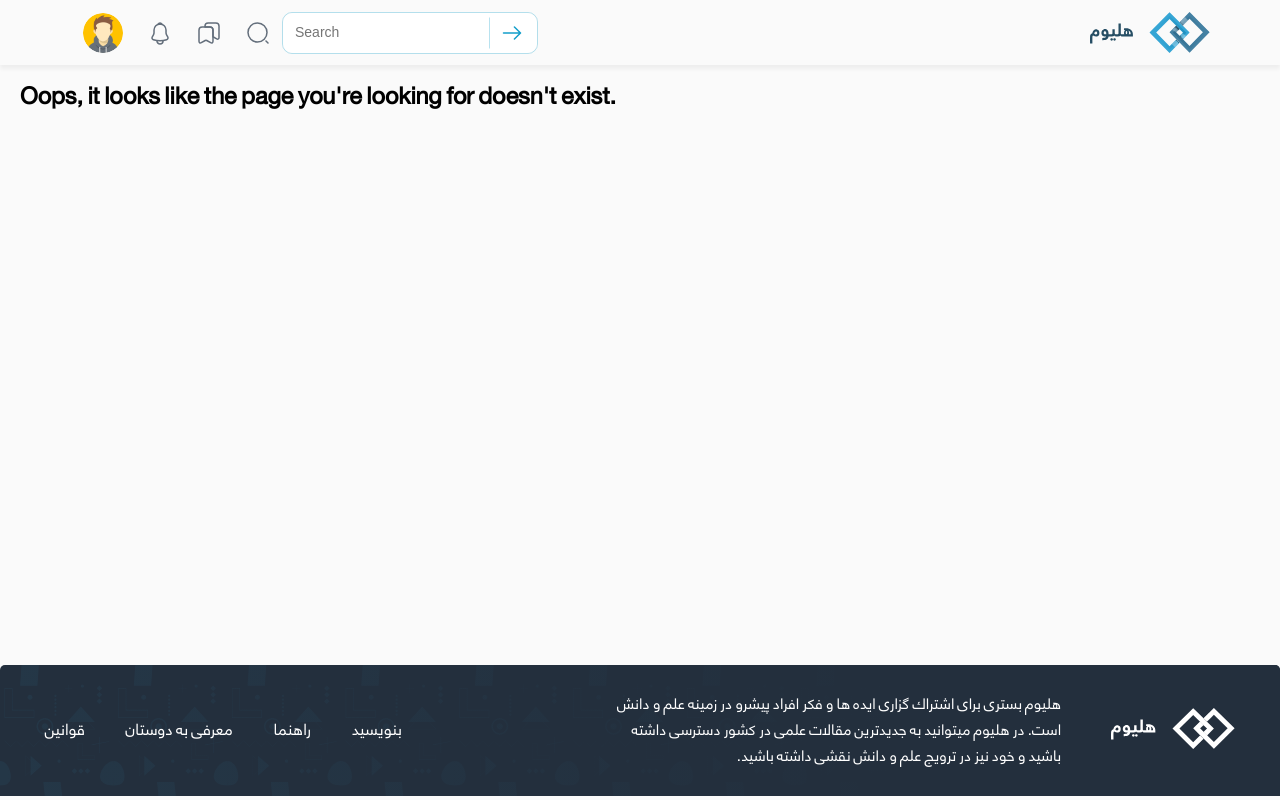
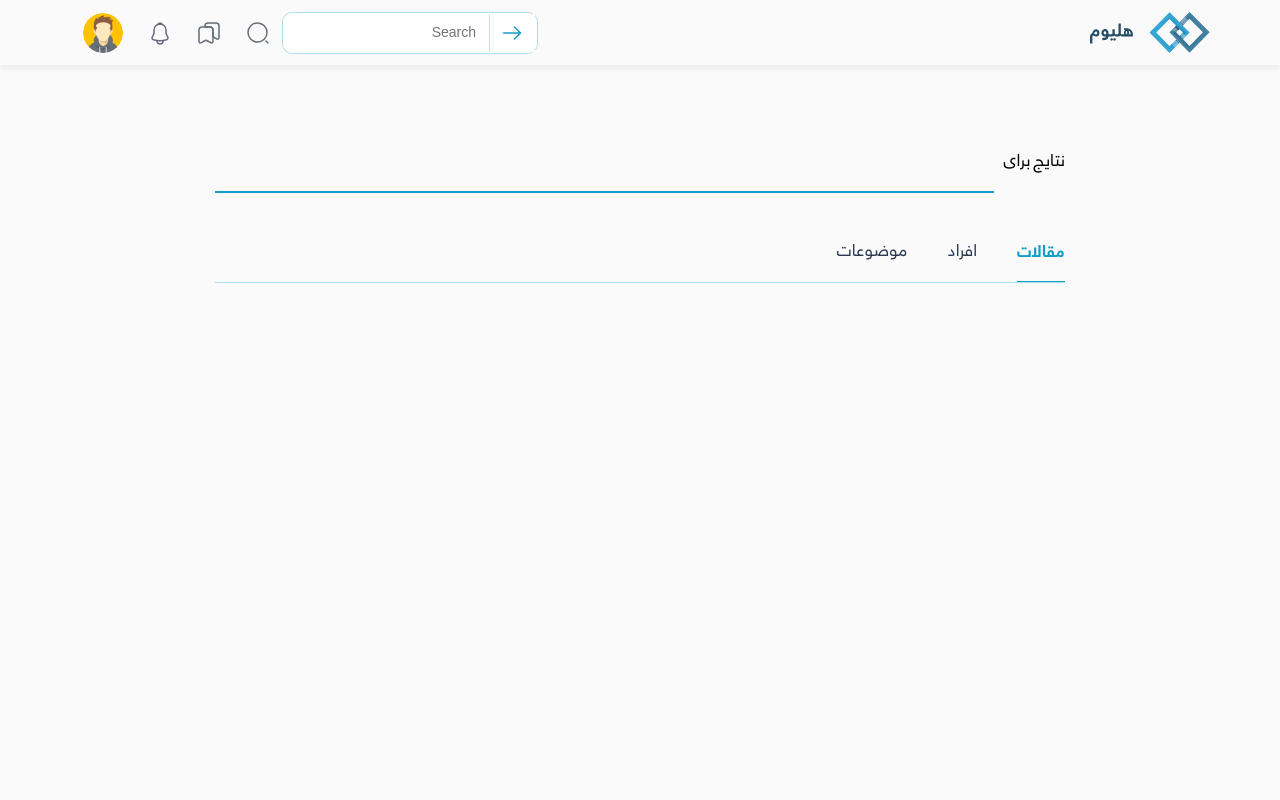
Before and after one commit to sarah-gh/Cpart, a Vue app: page /search in a window 1280 px wide. Both pictures are taken after a click on the picture 257 px from the left and 32 px from the top of the page. Shown: the top 800 px of the page. Built offline with nearby package versions, Linux system fonts and the light colour scheme.

Commit message:
fix search page

```diff
--- a/src/resources/components/header/header-search/header-search.vue
+++ b/src/resources/components/header/header-search/header-search.vue
@@ -12,9 +12,11 @@
             @keyup.esc='close'
         >
         <div class='input-group-append' v-if='addBtn'>
-            <button class='btn btn-primary' @click='addItem'>
-                <img src="../../../../assets/img/svg-header/arrow-right.svg" />
-            </button>
+            <router-link :to="{ path: 'search', query: { search: searchQuery }}">
+                <button class='btn btn-primary' @click='addItem'>
+                    <img src="../../../../assets/img/svg-header/arrow-right.svg" />
+                </button>
+            </router-link>
         </div>
     </div>
 </template>
@@ -160,6 +162,7 @@ export default {
         border-radius: 10px;
         padding: 0rem 0.75rem;
         font-size: 14px;
+        direction: rtl;
     }
 }
 
--- a/src/resources/components/search/search-nav/search-nav.vue
+++ b/src/resources/components/search/search-nav/search-nav.vue
@@ -19,11 +19,11 @@ export default {
             navigator: [
                 {
                     text: 'مقالات',
-                    active: false
+                    active: true,
                 },
                 {
                     text: 'افراد',
-                    active: true
+                    active: false
                 },
                 {
                     text: 'موضوعات',
--- a/src/router/routes.js
+++ b/src/router/routes.js
@@ -21,6 +21,11 @@ export const routes = [
     component: () => import(/* webpackChunkName: "new-post" */ '../views/new-post/new-post.vue')
   },
   {
+    path: '/search',
+    name: 'search',
+    component: () => import(/* webpackChunkName: "new-post" */ '../views/search/search.vue')
+  },
+  {
     path: '/profile/:id',
     name: 'profile',
     component: () => import(/* webpackChunkName: "profile" */ '../views/profile/profile.vue')
--- a/src/views/search/search.vue
+++ b/src/views/search/search.vue
@@ -2,12 +2,26 @@
     <main class="search">
         <div class="search-header container">
             <p>نتایج برای</p>
-            <input type="text" class="input" />
+            <input type="text" v-model="textSearch" class="input" />
         </div>
         <div class="search-nav container">
-            <search-nav @clicked="clickedSearch"></search-nav>
+            <search-nav @clicked="onClickNav"></search-nav>
         </div>
-        <section class="container">
+        <section class="post-container container" v-if="navigate[0]">
+            <article class="about" >
+                <!-- <profile-about :about="about"></profile-about> -->
+            </article>
+        </section>
+        <section class="post-container container" v-if="navigate[1]">
+            <article class="card" v-for="(item,index) in userposts" :key="index">
+              <!-- <profile-post :post="item"></profile-post> -->
+            </article>
+        </section>
+        <section class="follow-container container" v-if="navigate[2]">
+            <article class="followers" v-for="(item,index) in 20" :key="index">
+                <!-- <profile-follower></profile-follower> -->
+            </article>
+        </section>
     </main>
 </template>
 
@@ -17,17 +31,59 @@ export default {
     name: "search",
     data() {
         return{
-
+            navigate: [true, false, false],
+            textSearch: ''
         }
     },
     components: {
         searchNav
     },
+    beforeMount(){
+        console.log(this.$route.query.search),
+        this.textSearch = this.$route.query.search;
+    },
     methods: {
         clickedSearch(){
 
-        }
+        },
+        onClickNav(data){
+            this.navigate.forEach((value,index) => {
+                if(index == data) {
+                    this.navigate[index] = true;
+                } else {
+                    this.navigate[index] = false;
+                }
+            })
+        },
     }
 
 }
 </script>
+
+<style lang="scss" scoped>
+@import "../../assets/sass/_variable";
+
+.search-header{
+    display: flex;
+    align-items: center;
+    direction: rtl;
+    margin-top: 66px;
+    margin-bottom: 45px;
+    p{
+        font-size:18px;
+        margin-left: 10px;
+    }
+    input{
+        flex-grow: 1;
+        background-color: transparent;
+        padding: 10px 0;
+        border: 0px;
+        font-size:24px;
+        font-family: $font-bold;
+        border-bottom: 2px solid $water-blue;
+    }
+}
+.search{
+    min-height: 80vh;
+}
+</style>
```
